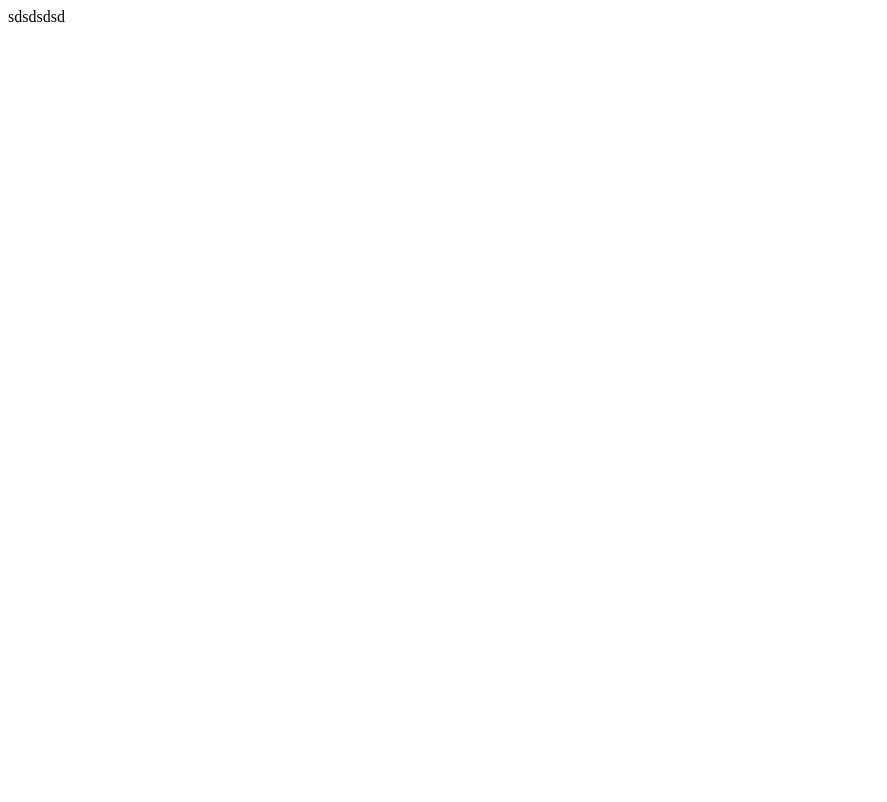
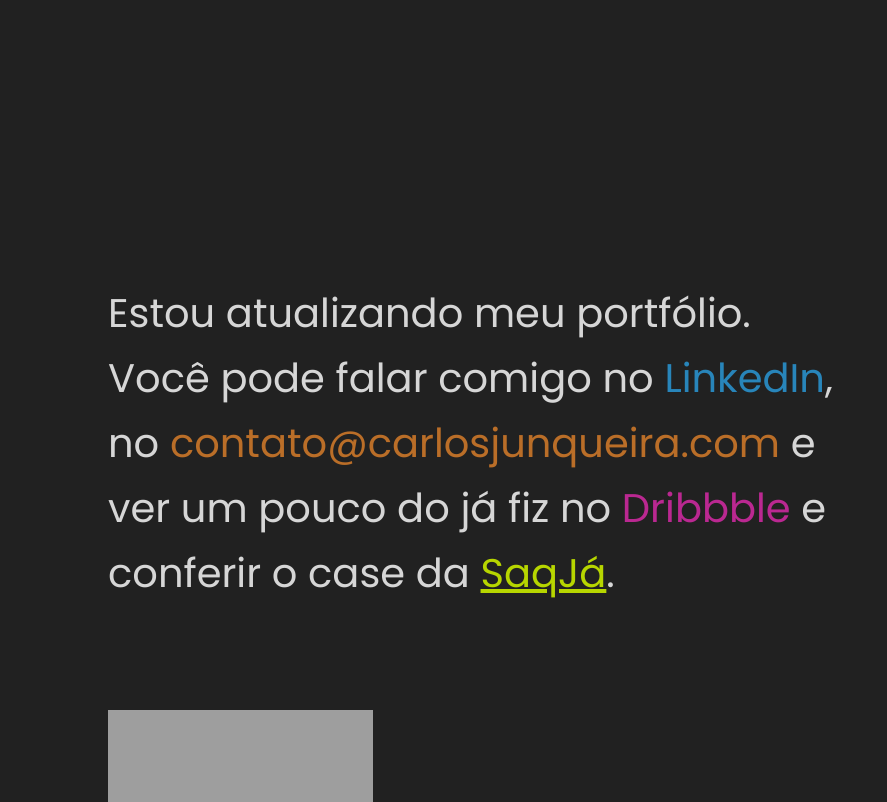
Before and after one commit to carlosjunqueira4/portifolio, a plain HTML site: page index.html in a window 1280 px wide. Shown: the whole page, without its empty margins (0-887 px from the left). Drawn offline with Linux system fonts and the light colour scheme; grey boxes are pictures that could not be loaded.

Commit message:
Novo teste

```diff
--- a/index.html
+++ b/index.html
@@ -1,9 +1,44 @@
+
 <!DOCTYPE html>
+<html lang="pt-br">
 
-<head>
-    <title>None</title>
-    <script data-ad-client="ca-pub-9875848554284603" async src="https://pagead2.googlesyndication.com/pagead/js/adsbygoogle.js"></script>
-</head>
-<body class="body-container">
-    sdsdsdsd
-</body>
+  <head>
+    <meta charset="utf-8">
+    <meta name="keywords" content="design, ui, ux, product design, figma, sketch, designer">
+    <meta name="description" content="Portfólio temporário do Product Designer Carlos Junqueira">
+    <meta name="author" content="Carlos Alberto Junqueira">
+    <link rel="icon" href="favicon.png" type="image/gif">
+    <title>Carlos Junqueira - Product Designer</title>
+    <link rel="stylesheet" href="style.css">
+      <!-- Global site tag (gtag.js) - Google Analytics -->
+      <script async src="https://www.googletagmanager.com/gtag/js?id=UA-34025809-1"></script>
+      <script>
+        window.dataLayer = window.dataLayer || [];
+        function gtag(){dataLayer.push(arguments);}
+        gtag('js', new Date());
+
+        gtag('config', 'UA-34025809-1');
+      </script>
+
+  </head>
+  <body>
+    <div class="main-container">
+
+      <div class="content">
+      <p>Estou atualizando meu portfólio.
+        <br>
+        Você pode falar comigo no <a href="https://www.linkedin.com/in/carlosjunqueira" class="linkedin" target="blank">LinkedIn</a>, no <a href="mailto:contato@carlosjunqueira.com" class="email">contato@carlosjunqueira.com</a> e ver um pouco do já fiz no <a href="https://dribbble.com/carlosjunqueira" class="dribbble" target="blank">Dribbble</a> e conferir o case da <a href="http://bit.ly/casesaqja" class="saqja" target="blank">SaqJá</a>.
+        </p>
+
+
+      <br>
+         <img src="https://carlosjunqueira.com/soon/logo.png" alt="Logotipo em cinza claro e azul escrito Carlos Junqueira"/>
+      </div>
+
+    </div>
+    <!-- <div class="cases">
+          <h1>Cases</h1>
+          <p>SaqJá</p>
+        </div>  -->
+  </body>
+</html>
--- /dev/null
+++ b/style.css
@@ -0,0 +1,70 @@
+@import url('https://fonts.googleapis.com/css2?family=Poppins&display=swap');
+
+*{
+    margin: 0;
+    padding: 0;
+    outline: 0;
+    box-sizing: border-box;
+}
+
+body{
+    -webkit-font-smoothing: antialiased;
+    background: #212121;
+}
+
+
+.main-container{
+    width: 100%;
+    max-width: 1120px;
+    height: 600px;
+    margin: 0 auto;
+    display: flex;
+    align-items: center;
+    justify-content: center;
+}
+
+.main-container .content{
+    width: 100%;
+    padding: 96px;
+    display: flex;
+    justify-content: space-between;
+}
+
+
+.main-container .content p{
+    position: absolute;
+    width: 754px;
+    height: 332px;
+    left: 108px;
+    top: 281px;
+    font-family: Poppins;
+    font-style: normal;
+    font-weight: normal;
+    font-size: 40px;
+    line-height: 65px;
+    color: #D6D6D6;
+}
+
+.main-container img{
+    position: absolute;
+    width: 265px;
+    height: 92px;
+    left: 108px;
+    top: 710px;
+}
+.linkedin {
+    text-decoration: none;
+    color: #2885BA;
+}
+.email{
+    text-decoration: none;
+    color: #BA6E28;
+}
+.dribbble{
+    text-decoration: none;
+    color: #BA2891;
+}
+.saqja{
+    text-decoration: underline;
+    color: #B7D600;
+}
```
